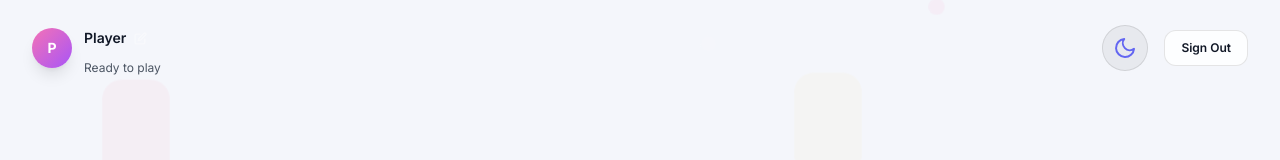
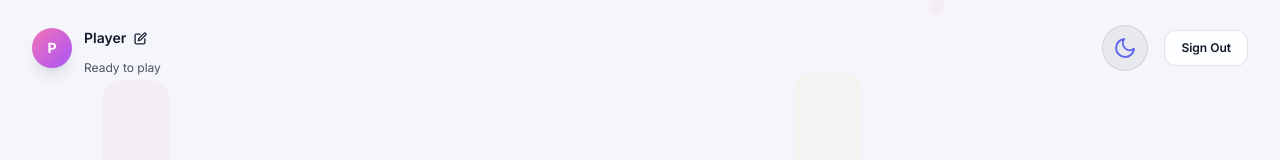
Before and after one commit to B-Jai12/Unogame, a Next.js app: page / in a window 1280 px wide. Shown: the top 160 px of the page. Built offline with nearby package versions, Linux system fonts and the light colour scheme; no server answers; sample sign-in values are in the browser's storage.

Commit message:
Updated UNO rules engine, catch UNO logic, and gameplay improvements

```diff
--- a/app/page.tsx
+++ b/app/page.tsx
@@ -70,8 +70,6 @@ export default function HomePage() {
   async function handleRegister() {
     if (!username.trim()) { setError('Username required'); return; }
     const cleaned = username.trim();
-    if (cleaned.length < 3 || cleaned.length > 15) { setError('Username must be 3-15 chars'); return; }
-    if (!/^[a-zA-Z0-9]+$/.test(cleaned)) { setError('Alphanumeric only'); return; }
 
     setLoading(true); setError('');
     try {
@@ -143,8 +141,7 @@ export default function HomePage() {
     if (needsUsername) {
       const handleClaimUsername = async () => {
         const cleaned = claimUsernameInput.trim();
-        if (cleaned.length < 3 || cleaned.length > 15) { setError('Username must be 3-15 characters'); return; }
-        if (!/^[a-zA-Z0-9]+$/.test(cleaned)) { setError('Letters and numbers only (no spaces)'); return; }
+        if (!cleaned) { setError('Username required'); return; }
 
         setClaimLoading(true); setError('');
         try {
@@ -167,7 +164,7 @@ export default function HomePage() {
           >
             <h2 className="font-bold text-2xl text-center mb-2" style={{ color: 'var(--text-primary)' }}>Choose Username</h2>
             <p className="text-center text-sm mb-6" style={{ color: 'var(--text-secondary)' }}>
-              Pick a unique name to join the game. 3-15 alphanumeric characters.
+              Pick a name to join the game.
             </p>
 
             <input
@@ -273,7 +270,11 @@ export default function HomePage() {
               <div>
                 <div className="flex items-center gap-2">
                   <p className="font-semibold text-sm leading-none" style={{ color: 'var(--text-primary)' }}>{displayName}</p>
-                  <button onClick={() => setIsEditingUsername(true)} className="text-white/40 hover:text-white/90 transition-colors" title="Edit username">
+                  <button
+                    onClick={() => setIsEditingUsername(true)}
+                    className="text-slate-800 hover:text-black dark:text-white/60 dark:hover:text-white dark:hover:drop-shadow-[0_0_8px_rgba(255,255,255,1)] transition-all"
+                    title="Edit username"
+                  >
                     <svg width="13" height="13" viewBox="0 0 24 24" fill="none" stroke="currentColor" strokeWidth="2.5" strokeLinecap="round" strokeLinejoin="round"><path d="M11 4H4a2 2 0 0 0-2 2v14a2 2 0 0 0 2 2h14a2 2 0 0 0 2-2v-7"></path><path d="M18.5 2.5a2.121 2.121 0 0 1 3 3L12 15l-4 1 1-4 9.5-9.5z"></path></svg>
                   </button>
                 </div>
--- a/store/useGameStore.ts
+++ b/store/useGameStore.ts
@@ -218,8 +218,7 @@ export const useGameStore = create<GameStore>((set, get) => ({
                 await deleteDoc(doc(db, 'usernames', oldProfile.username_lower)).catch(() => { });
             }
         } catch (e: any) {
-            console.error('[claimUsername] Error claiming username:', e);
-            throw new Error('Username is already taken or unavailable.');
+            console.warn('[claimUsername] Username taken in registry, but allowing duplicate profile name.');
         }
 
         // If successful, update or create the user profile
```
Also changed, not shown: 1 other file (tests, documents, lock files or other folders).
